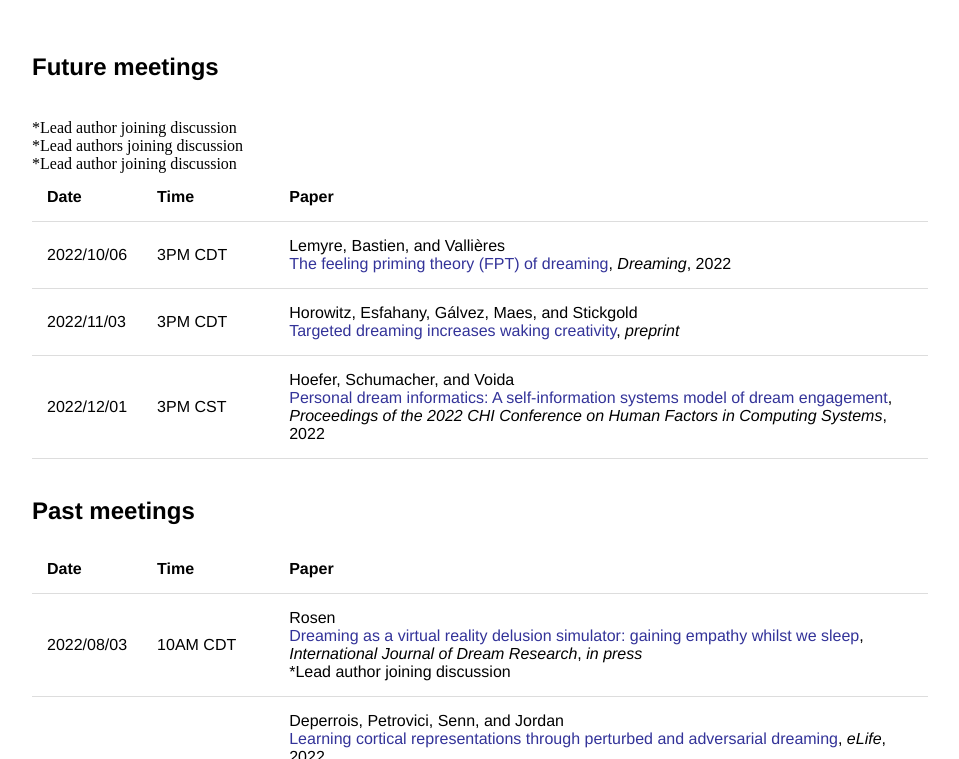
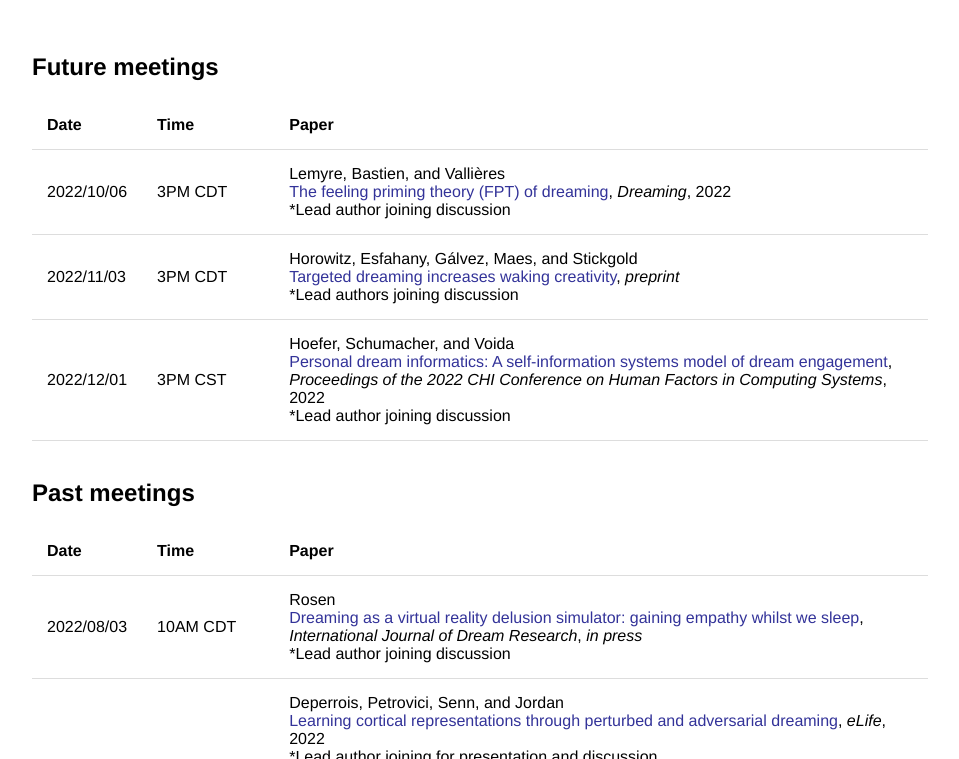
Before and after one commit to remrama/remrama.github.io, a Jekyll site: the page built from drrc/index.html, in a window 1280 px wide and 900 px high, scrolled down 475 px, cut to the strip 141-900 px from the top of the window. Shown: the whole strip, without its empty margins (160-1119 px from the left). Built offline with Jekyll 4.4.1, drawn with Linux system fonts in a browser that asks for light colours; part of the change alters nothing that is shown.

```diff
--- a/drrc/index.html
+++ b/drrc/index.html
@@ -39,17 +39,17 @@ title: DRRC
         <tr>
             <td>2022/10/06</td>
             <td>3PM CDT</td>
-            <td>Lemyre, Bastien, and Vallières<br><a href="https://doi.org/10.1037/drm0000202">The feeling priming theory (FPT) of dreaming</a>, <i>Dreaming</i>, 2022</td><br>*Lead author joining discussion</td>
+            <td>Lemyre, Bastien, and Vallières<br><a href="https://doi.org/10.1037/drm0000202">The feeling priming theory (FPT) of dreaming</a>, <i>Dreaming</i>, 2022<br>*Lead author joining discussion</td>
         </tr>
         <tr>
             <td>2022/11/03</td>
             <td>3PM CDT</td>
-            <td>Horowitz, Esfahany, Gálvez, Maes, and Stickgold<br><a href="https://drive.google.com/file/d/1Tb9NWBj5SeNlCMoF0mPUAJyhVtMqtzvY/view">Targeted dreaming increases waking creativity</a>, <i>preprint</i></td><br>*Lead authors joining discussion</td>
+            <td>Horowitz, Esfahany, Gálvez, Maes, and Stickgold<br><a href="https://drive.google.com/file/d/1Tb9NWBj5SeNlCMoF0mPUAJyhVtMqtzvY/view">Targeted dreaming increases waking creativity</a>, <i>preprint</i><br>*Lead authors joining discussion</td>
         </tr>
         <tr>
             <td>2022/12/01</td>
             <td>3PM CST</td>
-            <td>Hoefer, Schumacher, and Voida<br><a href="https://doi.org/10.1145/3491102.3517669">Personal dream informatics: A self-information systems model of dream engagement</a>, <i>Proceedings of the 2022 CHI Conference on Human Factors in Computing Systems</i>, 2022</td><br>*Lead author joining discussion</td>
+            <td>Hoefer, Schumacher, and Voida<br><a href="https://doi.org/10.1145/3491102.3517669">Personal dream informatics: A self-information systems model of dream engagement</a>, <i>Proceedings of the 2022 CHI Conference on Human Factors in Computing Systems</i>, 2022<br>*Lead author joining discussion</td>
         </tr>
     </table>
 
```
